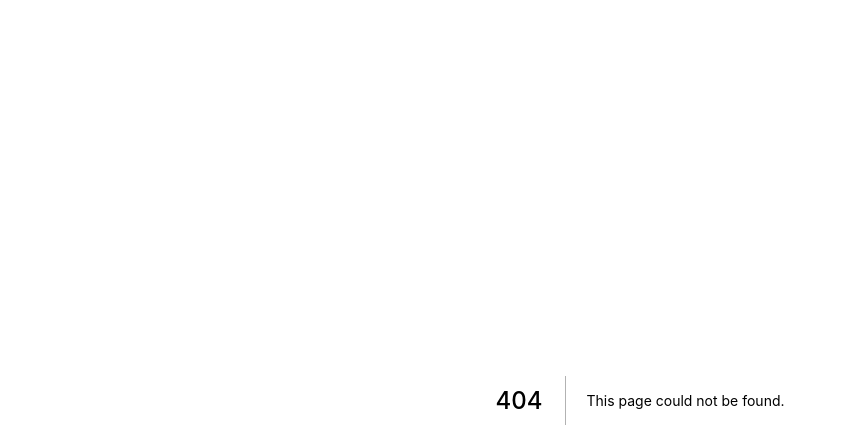
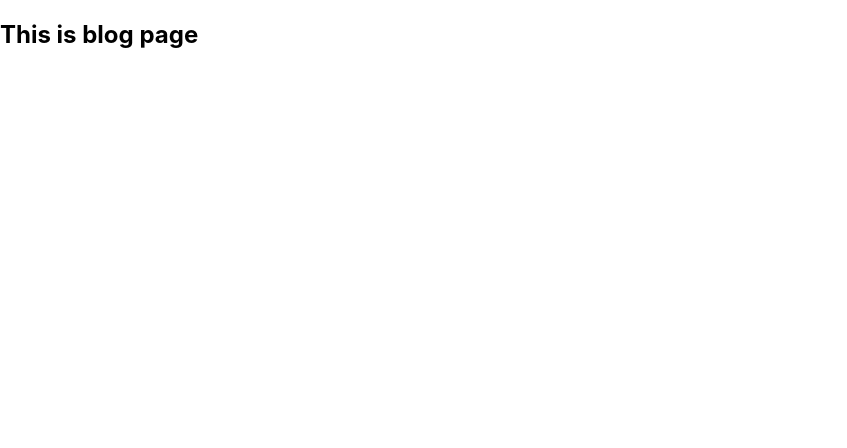
Before and after one commit to mdnakibul/learn-next-js, a Next.js app: page /blog in a window 1280 px wide. Before the commit this address had no page. Shown: the top 448 px of the page, without its empty margins (0-847 px from the left). Built offline with nearby package versions, Linux system fonts and the light colour scheme.

Commit message:
make blog home page

```diff
--- /dev/null
+++ b/pages/blog/index.js
@@ -0,0 +1,9 @@
+const Blog = () => {
+    return (
+        <div>
+            <h2>This is blog page</h2>
+        </div>
+    )
+}
+
+export default Blog
```
